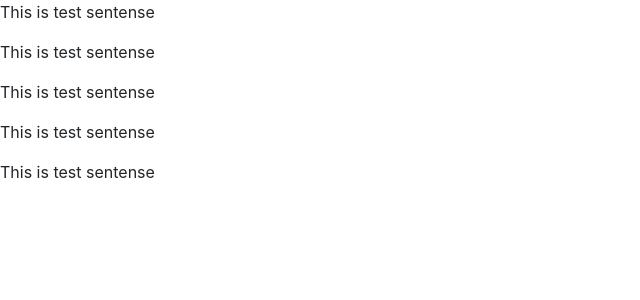
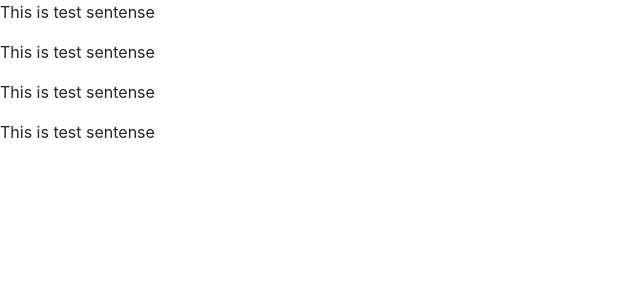
Before and after one commit to Mapiloko/my-app, a React (Create React App) app: page / in a window 1280 px wide. Shown: the top 300 px of the page, without its empty margins (0-640 px from the left). Built offline with nearby package versions, Linux system fonts and the light colour scheme.

Commit message:
commits 12

```diff
--- a/src/App.js
+++ b/src/App.js
@@ -9,7 +9,6 @@ function App() {
       <p>This is test sentense</p>
       <p>This is test sentense</p>
       <p>This is test sentense</p>
-      <p>This is test sentense</p>
     </div>
   );
 }
```
